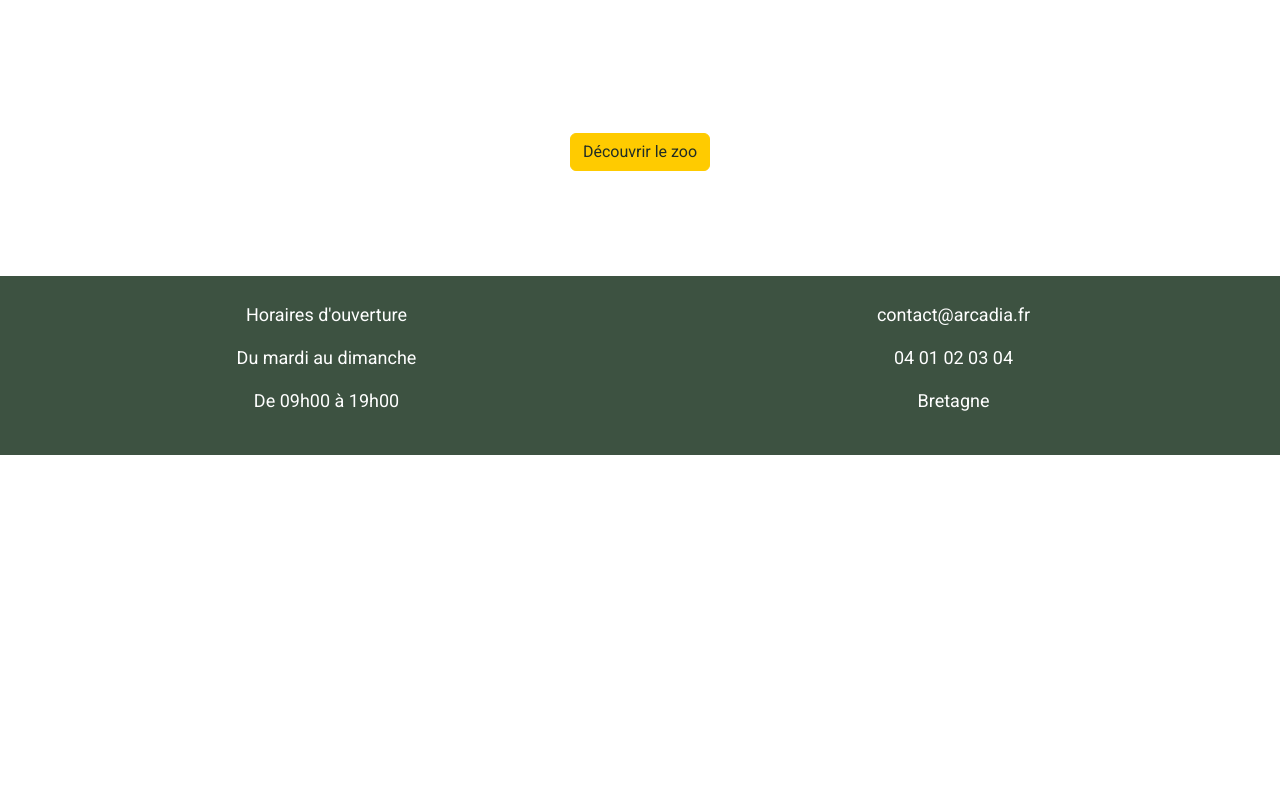
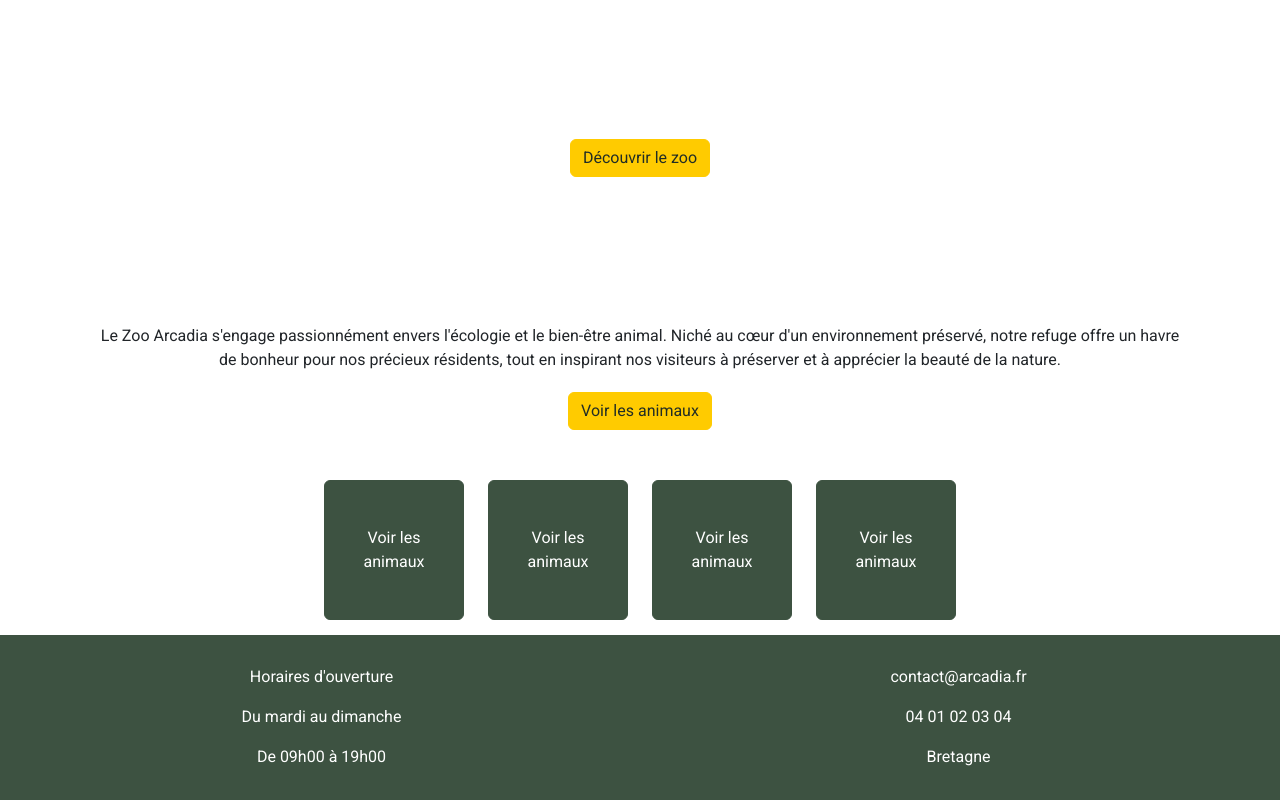
Before and after one commit to Imane-imz/ArcadiaZoo-FrontEnd, a website with bundled scripts: page index.html in a window 1280 px wide. Shown: the part 373-1173 px from the top of the page. Before the commit the page ends 828 px from the top, so only its background shows below. Built offline with nearby package versions, Linux system fonts and the light colour scheme; files whose address does not match are found by name.

Commit message:
Home Page

```diff
--- a/pages/home.html
+++ b/pages/home.html
@@ -9,3 +9,24 @@
         </div>
     </div>
 </div>
+
+<section>
+    <article>
+        <div class="container p-4">
+            <div class="text-center">
+                <p>Le Zoo Arcadia s'engage passionnément envers l'écologie et le bien-être animal. Niché au cœur d'un environnement préservé, notre refuge offre un havre de bonheur pour nos précieux résidents, tout en inspirant nos visiteurs à préserver et à apprécier la beauté de la nature.</p>
+            </div>
+            <div class="text-center pt-1 pb-3">
+                <button class="btn btn-primary">Voir les animaux</button>
+            </div>
+        </div>
+    </article>
+    <article class="text-center">
+        <div class="container">
+            <button class="btn btn-dark button-home">Voir les animaux</button>
+            <button class="btn btn-dark button-home">Voir les animaux</button>
+            <button class="btn btn-dark button-home">Voir les animaux</button>
+            <button class="btn btn-dark button-home">Voir les animaux</button>
+        </div>
+    </article>
+</section>
--- a/scss/main.scss
+++ b/scss/main.scss
@@ -11,7 +11,7 @@ main {
 }
 
 footer.footer {
-    padding: 25px;
+    padding: 15px;
     position: absolute;
     bottom: 0;
     width: 100%;
@@ -19,7 +19,8 @@ footer.footer {
 
 p {
     font-family: $font-family-sans-serif;
-    font-size: 18px;
+    font-size: 16px;
+    margin-top: 15px;
 }
 
 h1 {
@@ -62,3 +63,17 @@ h1 {
 .button-hero-scene {
     margin-top: 200px;
 }
+
+/* .text-justify {
+    text-align: justify;
+    text-align: center;
+} */
+
+.button-home {
+    height: 140px;
+    width: 140px;
+    margin-top: 10px;
+    margin-left: 10px;
+    margin-bottom: 10px;
+    margin-right: 10px;
+}
```
Also changed, not shown: scss/main.css, 1 other file.
